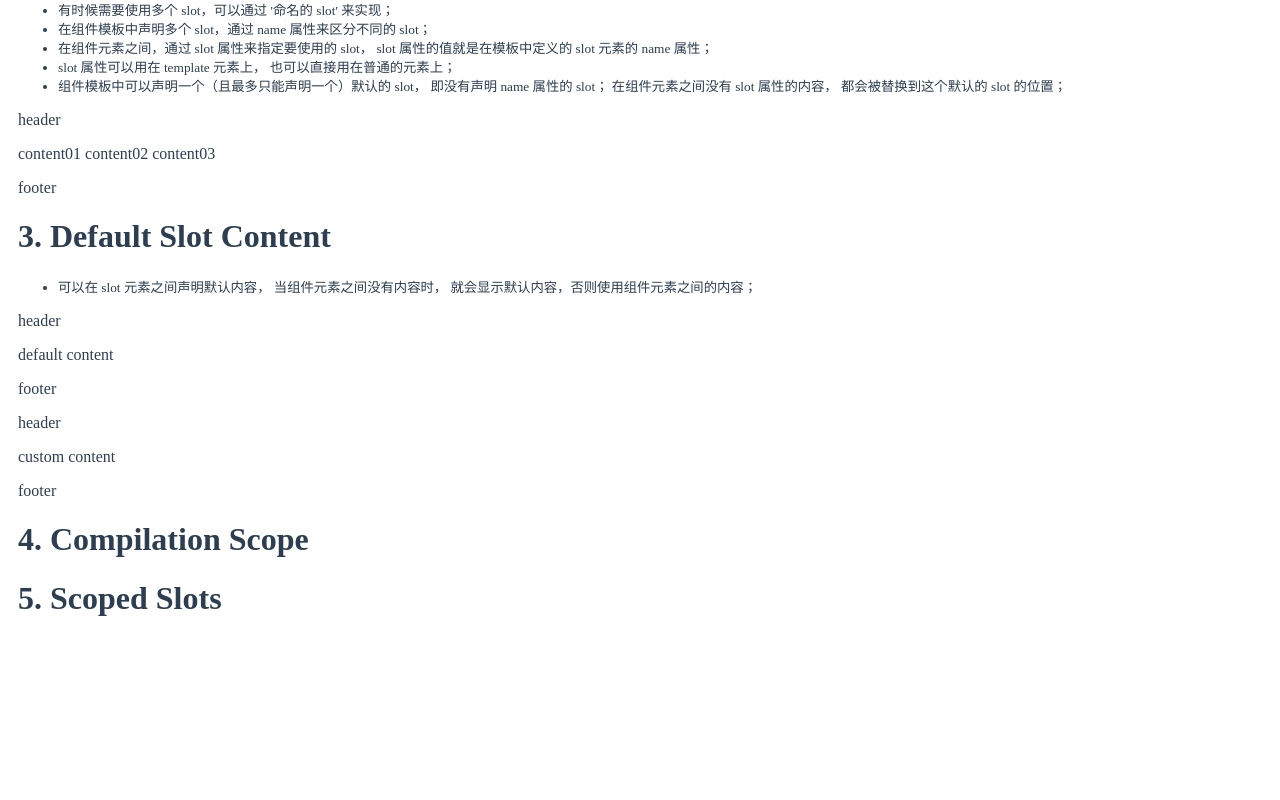
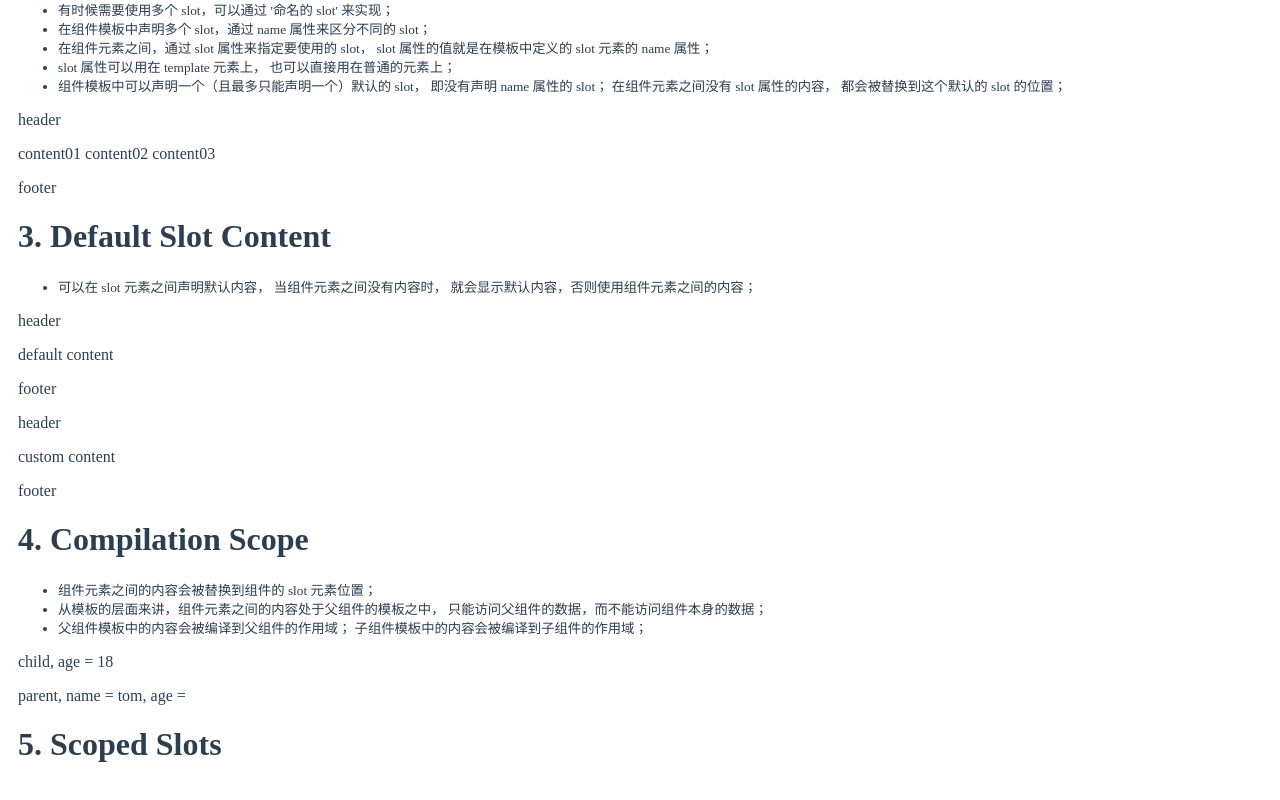
Before and after one commit to luotaoyeah/learning-vue, a Vue app: page /#/guide/slots in a window 1280 px wide. Shown: the part 510-1310 px from the top of the page. Before the commit the page ends 1166 px from the top, so only its background shows below. Built offline with nearby package versions, Linux system fonts and the light colour scheme.

Commit message:
slots: compilation scope

```diff
--- a/src/doc/guide/slots/slots-compilation-scope.vue
+++ b/src/doc/guide/slots/slots-compilation-scope.vue
@@ -1,10 +1,47 @@
 <template>
-  <div><h1>4. Compilation Scope</h1></div>
+  <div>
+    <h1>4. Compilation Scope</h1>
+    <small>
+      <ul>
+        <li>
+          组件元素之间的内容会被替换到组件的 slot 元素位置；
+        </li>
+        <li>
+          从模板的层面来讲，组件元素之间的内容处于父组件的模板之中，
+          只能访问父组件的数据，而不能访问组件本身的数据；
+        </li>
+        <li>
+          父组件模板中的内容会被编译到父组件的作用域；
+          子组件模板中的内容会被编译到子组件的作用域；
+        </li>
+      </ul>
+    </small>
+    <MyComponent>
+      <p>parent, name = {{name}}, age = {{age}}</p>
+    </MyComponent>
+  </div>
 </template>
 <script>
+import Vue from "vue";
+
+Vue.component("MyComponent", {
+  template: `
+<div>
+  <p>child, age = {{age}}</p>
+  <slot></slot>
+</div>`,
+  data() {
+    return {
+      age: 18
+    };
+  }
+});
+
 export default {
   data() {
-    return {};
+    return {
+      name: "tom"
+    };
   }
 };
 </script>
```
